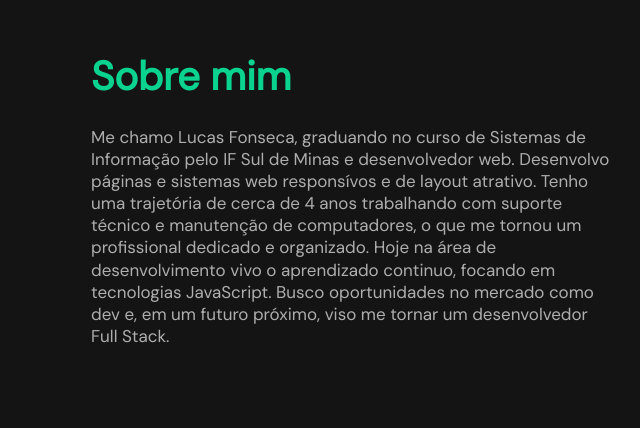
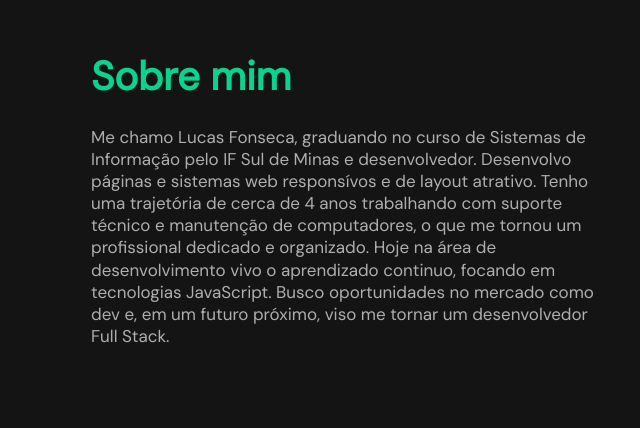
Before and after one commit to luskafonseca/Portfolio, a plain HTML site: page index.html in a window 1280 px wide. Shown: the part 880-1308 px from the top of the page, 560-1200 px from the left. Drawn offline with nearby package versions, Linux system fonts and the light colour scheme; a web font is replaced by a local one.

Commit message:
Update index.html

```diff
--- a/index.html
+++ b/index.html
@@ -239,7 +239,7 @@
           <div class="content">
             <p>
               Me chamo Lucas Fonseca, graduando no curso de Sistemas de
-              Informação pelo IF Sul de Minas e desenvolvedor web. Desenvolvo páginas e sistemas web responsívos e de layout atrativo. Tenho uma trajetória de cerca de 4 anos
+              Informação pelo IF Sul de Minas e desenvolvedor. Desenvolvo páginas e sistemas web responsívos e de layout atrativo. Tenho uma trajetória de cerca de 4 anos
               trabalhando com suporte técnico e manutenção de computadores, o
               que me tornou um profissional dedicado e organizado. Hoje na área de desenvolvimento vivo o aprendizado continuo, focando em tecnologias JavaScript. Busco oportunidades no mercado como dev e, em um futuro próximo, viso me tornar um desenvolvedor Full Stack.
             </p>
```
